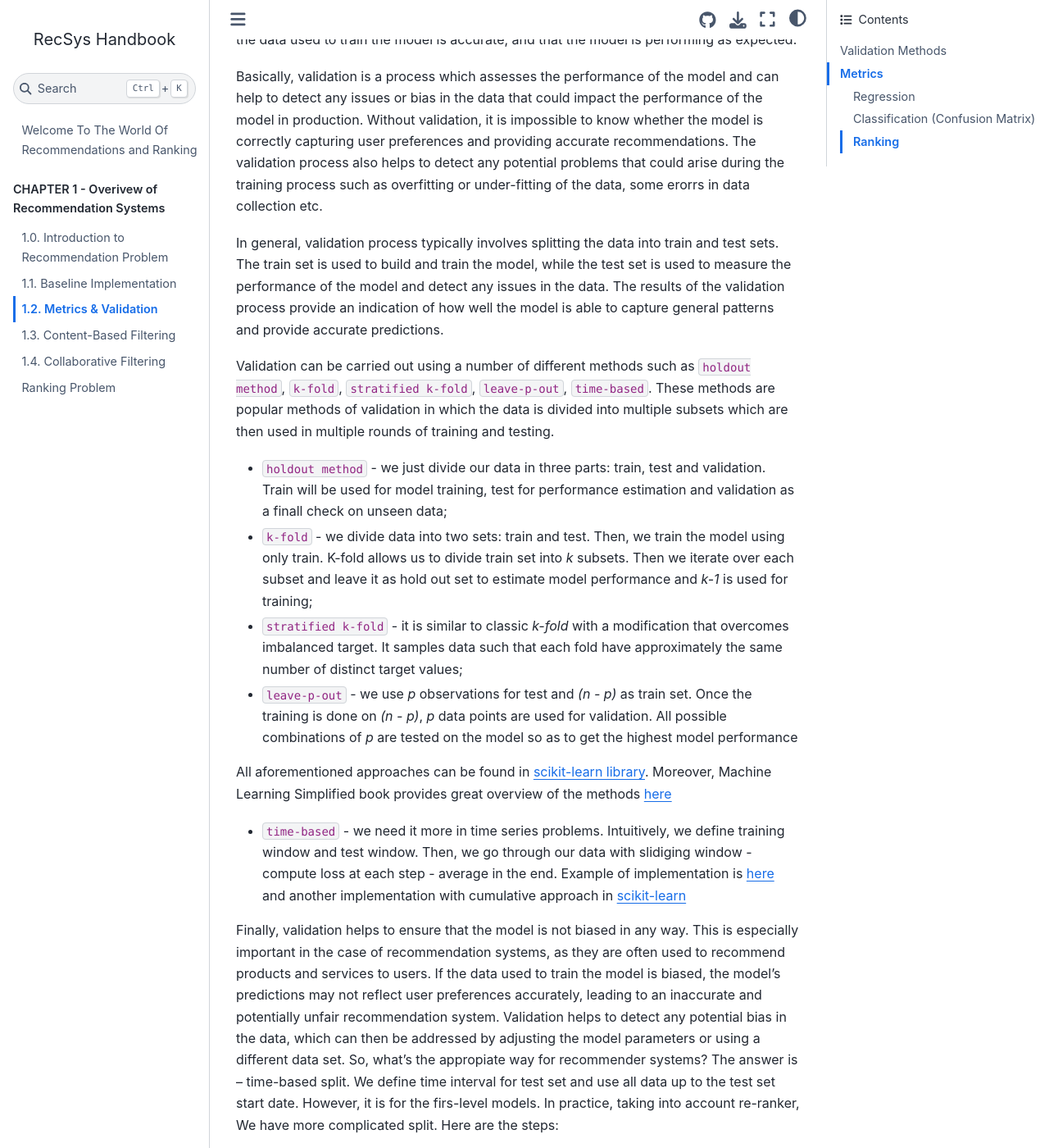
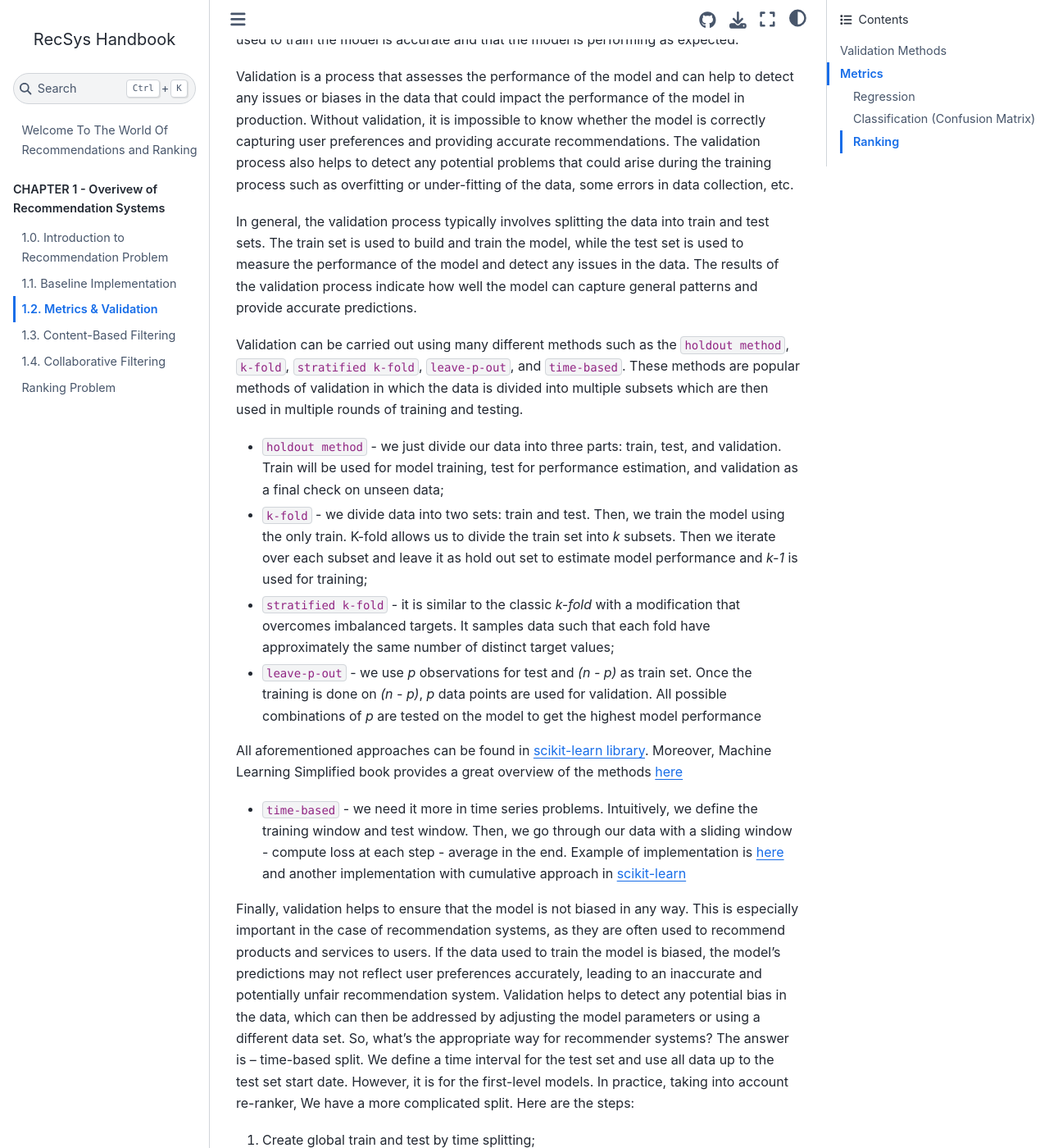
Before and after one commit to kshurik/rekkobook, a Jupyter Book: the page built from docs/chapter1/validation_metrics.md, in a window 1280 px wide and 1400 px high, scrolled down 382 px. Shown: the whole window at 82% size. Built offline with Jupyter Book 1.0.4 settings and Sphinx 7.4.7 and the Sphinx Book theme 1.1.4, drawn with Linux system fonts in a browser that asks for light colours; some of the changed text lies outside the part shown.

Commit message:
grammarly metrics

````diff
--- a/docs/chapter1/validation_metrics.md
+++ b/docs/chapter1/validation_metrics.md
@@ -13,54 +13,54 @@ kernelspec:
 (chapter1_part4)=
 
 # Validation and Metrics
-In this chapter we will go thorough validation and evaluation of ML models in general and move
+In this chapter, we will go through the validation and evaluation of ML models in general and move
 on to specific metrics related to recommendation systems. First, we will define validation,
-why we need it and what types are frequently used. Then, we will define some metrics with examples
+why we need it, and what types are frequently used. Then, we will define some metrics with examples
 of calculation so it is convenient for everyone.
 
 ## Validation Methods
 Training a recommendation system is a complex process, requiring careful consideration
-of a number of different aspects. One of the key steps in the recommendation system
+of several different aspects. One of the key steps in the recommendation system
 training pipeline is the validation process too. This process is essential for ensuring
-that the data used to train the model is accurate, and that the model is performing as expected.
+that the data used to train the model is accurate and that the model is performing as expected.
 
-Basically, validation is a process which assesses the performance of the model and can help
-to detect any issues or bias in the data that could impact the performance of the model in
+Validation is a process that assesses the performance of the model and can help
+to detect any issues or biases in the data that could impact the performance of the model in
 production. Without validation, it is impossible to know whether the model is correctly
 capturing user preferences and providing accurate recommendations. The validation process
 also helps to detect any potential problems that could arise during the training process
-such as overfitting or under-fitting of the data, some erorrs in data collection etc.
+such as overfitting or under-fitting of the data, some errors in data collection, etc.
 
-In general, validation process typically involves splitting the data into train and
+In general, the validation process typically involves splitting the data into train and
 test sets. The train set is used to build and train the model, while the test set is
 used to measure the performance of the model and detect any issues in the data.
-The results of the validation process provide an indication of how well the model
-is able to capture general patterns and provide accurate predictions.
+The results of the validation process indicate how well the model
+can capture general patterns and provide accurate predictions.
 
-Validation can be carried out using a number of different methods such as `holdout method`,
-`k-fold`, `stratified k-fold`, `leave-p-out`, `time-based`. These methods are popular methods of
+Validation can be carried out using many different methods such as the `holdout method`,
+`k-fold`, `stratified k-fold`, `leave-p-out`, and `time-based`. These methods are popular methods of
 validation in which the data is divided into multiple subsets which are then used in multiple
 rounds of training and testing.
 
-- `holdout method` - we just divide our data in three parts: train, test and validation. Train will
-be used for model training, test for performance estimation and validation as a finall check on unseen data;
+- `holdout method` - we just divide our data into three parts: train, test, and validation. Train will
+be used for model training, test for performance estimation, and validation as a final check on unseen data;
 
-- `k-fold` - we divide data into two sets: train and test. Then, we train the model using only train. K-fold
-allows us to divide train set into *k* subsets. Then we iterate over each subset and leave it as hold out set
+- `k-fold` - we divide data into two sets: train and test. Then, we train the model using the only train. K-fold
+allows us to divide the train set into *k* subsets. Then we iterate over each subset and leave it as hold out set
 to estimate model performance and *k-1* is used for training;
 
-- `stratified k-fold` - it is similar to classic *k-fold* with a modification that overcomes imbalanced target.
+- `stratified k-fold` - it is similar to the classic *k-fold* with a modification that overcomes imbalanced targets.
 It samples data such that each fold have approximately the same number of distinct target values;
 
 - `leave-p-out` - we use *p* observations for test and *(n - p)* as train set. Once the training is done on
 *(n - p)*, *p* data points are used for validation.  All possible combinations of *p* are tested on the
-model so as to get the highest model performance
+model to get the highest model performance
 
 All aforementioned approaches can be found in [scikit-learn library](https://scikit-learn.org/stable/modules/cross_validation.html).
-Moreover, Machine Learning Simplified book provides great overview of the methods [here](https://code.themlsbook.com/chapter5/validation_methods.html)
+Moreover, Machine Learning Simplified book provides a great overview of the methods [here](https://code.themlsbook.com/chapter5/validation_methods.html)
 
-- `time-based` - we need it more in time series problems. Intuitively, we define training window and
-test window. Then, we go through our data with slidiging window - compute loss at each step - average in the end.
+- `time-based` - we need it more in time series problems. Intuitively, we define the training window and
+test window. Then, we go through our data with a sliding window - compute loss at each step - average in the end.
 Example of implementation is [here](https://towardsdatascience.com/time-based-cross-validation-d259b13d42b8) and
 another implementation with cumulative approach in [scikit-learn](https://scikit-learn.org/stable/modules/generated/sklearn.model_selection.TimeSeriesSplit.html)
 
@@ -70,16 +70,16 @@ services to users. If the data used to train the model is biased, the model’s
 reflect user preferences accurately, leading to an inaccurate and potentially unfair recommendation
 system. Validation helps to detect any potential bias in the data, which can then be addressed by
 adjusting the model parameters or using a different data set.
-So, what's the appropiate way for recommender systems? The answer is -- time-based split.
-We define time interval for test set and use all data up to the test set start date.
-However, it is for the firs-level models. In practice, taking into account re-ranker,
-We have more complicated split. Here are the steps:
+So, what's the appropriate way for recommender systems? The answer is -- time-based split.
+We define a time interval for the test set and use all data up to the test set start date.
+However, it is for the first-level models. In practice, taking into account re-ranker,
+We have a more complicated split. Here are the steps:
 1. Create global train and test by time splitting;
-2. Use global train and split again by time -- let's call it local_train and local_test;
-3. Use local_train to train first-level model to generate candidates and predict on local_test;
+2. Use the global train and split again by time -- let's call it local_train and local_test;
+3. Use local_train to train the first-level model to generate candidates and predict on local_test;
 4. Use local_test and `split by users` into ranker_train, ranker_test to train ranker on ranker_train
 and validate on ranker_test;
-5. Finally, make predictions for global test using first-level from step 3 and reranker from step 4
+5. Finally, make predictions for the global test using the first-level from step 3 and reranker from step 4
 The scheme is defined below
 
 ![](img/validation_scheme.png)
@@ -103,11 +103,11 @@ global_test = df.loc[(df['date_time'] > TRAIN_MAX_DATE) \
 
 Also, we should consider `cold \ warm start` problems:
 - Cold Start - we do not have any interactions in train and test sets;
-- Warm Start - we did not have anything in train set, but interactions appear during test set
+- Warm Start - we did not have anything in the train set, but interactions appear during the test set
 
 ## Metrics
 When developing machine learning models, evaluation metrics are an essential part of the process.
-There are a variety of metrics that can be used, each with their own benefits and drawbacks, and
+There are a variety of metrics that can be used, each with its own benefits and drawbacks, and
 understanding them is key to creating successful models.
 
 Firstly, evaluation metrics allow us to measure the performance of our models. Without these metrics,
@@ -147,11 +147,11 @@ Negative | False Negative `(FN)` | True Negative `(TN)` |
 - `FN` - we did not recommend an item, but user interacted with it;
 - `TN` - we did not recommend an item and user did not interact
 
-Now, let's define most popular metrics for recommendations based on classification metrics - Precision@K & Recall&K.
+Now, let's define the most popular metrics for recommendations based on classification metrics - Precision@K & Recall&K.
 First, you need to understand what `@K` stands for. In recommendations, we return some list of items in a given order.
 Thus, we want to know, how many interactions we got from that list and therefore some threshold must be set to cut the
-list length. For example, we recommended 100 movies, but usually users does not scroll more thant 20 of them and we want
-to estimate our metric only on subset of recommendations - top-20 positions and that would be Precision@20 & Recall@20.
+list length. For example, we recommended 100 movies, but usually, users do not scroll more than 20 of them and we want
+to estimate our metric only on a subset of recommendations - top-20 positions and that would be Precision@20 & Recall@20.
 
 - `Precision@K` - share of relevant items in a list. Formula is $\frac{TP}{TP + FP}$.
 Also, $TP + FP$ is *K* - total number of items and the formula simplifies to $\frac{TP}{K}$
@@ -192,11 +192,11 @@ where $TP + FN$ is number of known interactions (relevant items).
 ```
 
 ### Ranking
-Using regression or classification metrics we evaluate predicted values of the model, but not real relevance.
-In recommendations, we need both positive interaction and relevant item to be as high as possible. This is not
+Using regression or classification metrics we evaluate the predicted values of the model, but not real relevance.
+In recommendations, we need both positive interaction and relevant items to be as high as possible. This is not
 possible using those metrics. Thus, ranking metrics have been incorporated for such tasks. In general,
-they consider both positive interaction with higher weights for those items that are higher in order.
-Most popular ones are `Mean Reciprocal Rank`, `Mean Average Precision`, `Normalized Discounted Cumulative Gain`.
+they consider both positive interactions with higher weights for those items that are higher in order.
+The most popular ones are `Mean Reciprocal Rank`, `Mean Average Precision`, and `Normalized Discounted Cumulative Gain`.
 
 - Mean Reciprocal Rank (`MRR`) is an average inverse rank. Formula is $\frac{1}{N} \sum_{i=1}^{N}\frac{1}{rank_i}$
 
@@ -237,10 +237,10 @@ where $K$ - number of recommendations,  $r_user$ - number of releveant items for
 
 AP@6 = $\frac{1}{2} * (\frac{1}{1} * 1 + \frac{1}{2} * 0 + \frac{1}{3} * 0 + \frac{2}{4} * 1 + \frac{2}{5} * 0 + \frac{2}{6} * 0)$ = 0.75
 The total number of relevant items for a user is 2, therefore we multiply by 1/2.
-Looking at the first rank, we see that user interacted with our recommendation and
-according to our formula we get 1/1 and multiply by relevance 1. Then, in the following
-one we do not have interaction, our Precision@2 is 1/2 and multiplying by relevance 0
-we get 0. Further we do the same logic and come the resulting 0.75 MAP@6 (because we have only 1 user in example).
+Looking at the first rank, we see that the user interacted with our recommendation and
+according to our formula, we get 1/1 and multiply by relevance 1. Then, in the following
+one we do not have interaction, our Precision@2 is 1/2, and multiplying by relevance 0
+we get 0. Further, we do the same logic and come to the resulting 0.75 MAP@6 (because we have only 1 user in the example).
 The code relies on `Precision@K` from the above, but if you want -- you can add it yourself.
 
 Now, what is MAP@3? :)
@@ -248,20 +248,20 @@ Now, what is MAP@3? :)
 - `Normalized Discounted Cumulative Gain (NDCG)` - averaged accuracy by users where only rank is needed to
 determine the metric. The formula is complex and looks like $\mathrm{nDCG@K} = \frac{DCG_{k}}{IDCG_{k}}$.
 Now, let's dive into numerator and denominator to understand the logic
-- Cumulative Gain (`CG`) is the sum of the graded relevance values of all results in a ranke result list.
+- Cumulative Gain (`CG`) is the sum of the graded relevance values of all results in a ranked result list.
 The value computed with the `CG` function is unaffected by changes in the ordering of ranked results. Thus,
 moving relevant item higher than irrelevant item does not change `CG` value
 Formula is $\mathrm{CG_{k}} = \sum_{i=1}^{k} rel_{i}$;
-As you can see, if we have binary relevance label then it is exactly equalt to Precision.
-- Discounted Cumulative Gain (`DCG`) - premise of `DCG` is that relevant items that appear lower in a recommendation
+As you can see, if we have a binary relevance label then it is exactly equal to Precision.
+- Discounted Cumulative Gain (`DCG`) - the premise of `DCG` is those relevant items that appear lower in a recommendation
 list result list should be penalized as the graded relevance value is reduced logarithmically proportional to the position of the result.
-Formula is $\mathrm{DCG_{k}} = \sum_{i=1}^{k} \frac{ 2^{rel_{i}} - 1 }{ \log_{2}(i+1)}$. This alredy gives a lot of information,
+Formula is $\mathrm{DCG_{k}} = \sum_{i=1}^{k} \frac{ 2^{rel_{i}} - 1 }{ \log_{2}(i+1)}$. This already gives a lot of information,
 but how do we know which value is good? To achieve that, we need to calculate what would be the best value
-for a given set of data. For that, Ideal DCG have been introduced
+for a given set of data. For that, Ideal DCG has been introduced
 - Ideal DCG (`IDCG`) is calculated as follows $\mathrm{IDCG@K} = \sum_{i=1}^{|REL_k|} \frac{ rel_{i} }{ \log_{2}(i+1)}$
 
 Let's consider an example, where we recommended 6 movies with relevance scores defined as [3, 2, 3, 0, 1, 2]. In the
-table, the calculation using above formula is shown to get CG@6, DCG@6, IDCG@6 and finally NDCG@6.
+table, the calculation using the above formula is shown to get CG@6, DCG@6, IDCG@6, and finally NDCG@6.
 | $i$ | movie | $rel_{i}$ | $\log_{2}(i+1)$ | $\frac{ 2^{rel_{i}} - 1 }{ \log_{2}(i+1)}$ |
 |---|---|---|---|---|
 | 1 | ozark | 3 | 1 | 7 |
````
Also changed, not shown: other parts of docs/chapter1/validation_metrics.md (+4 -4 lines).
